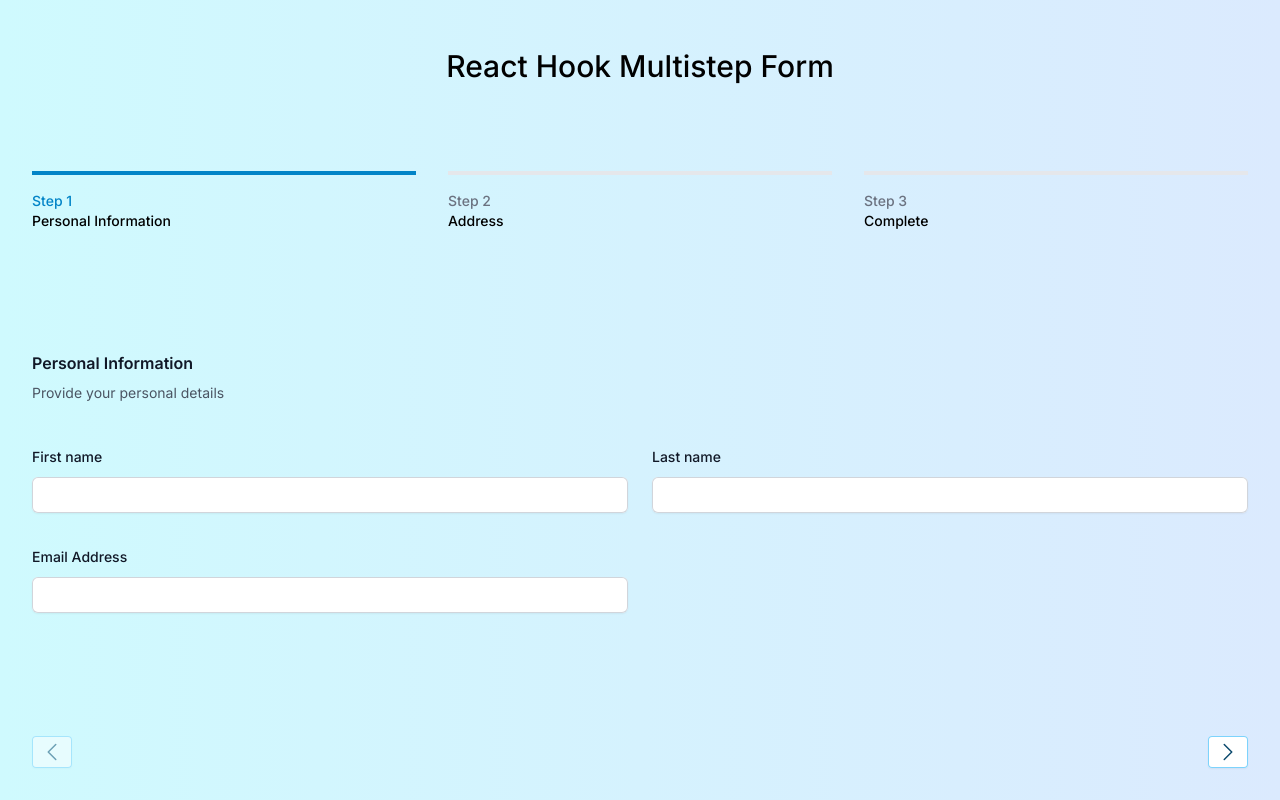
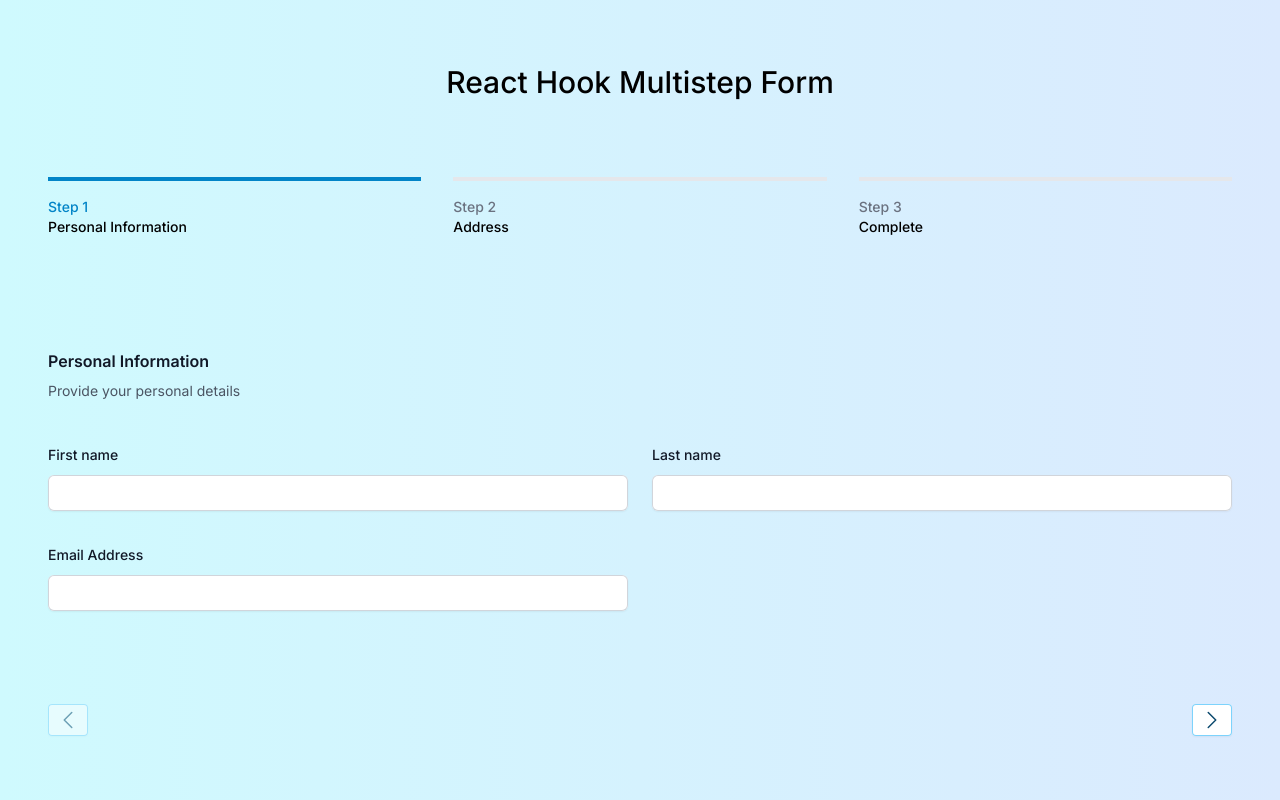
Before and after one commit to sunayanasarangi/next-multistep-form, a Next.js app: page / in a window 1280 px wide. Built offline with nearby package versions, Linux system fonts and the light colour scheme.

Commit message:
adjusted css

```diff
--- a/src/components/form.tsx
+++ b/src/components/form.tsx
@@ -176,7 +176,7 @@ export default function Form() {
   };
 
   return (
-    <section className="absolute inset-0 flex flex-col justify-between p-8">
+    <section className="absolute inset-0 flex flex-col justify-between p-12">
       <h1 className="text-3xl font-medium capitalize mb-8 text-center py-4">
         React Hook Multistep Form
       </h1>
@@ -442,7 +442,7 @@ export default function Form() {
         )}
       </form>
 
-      <div className="mt-8 pt-5">
+      <div className="mt-4 pt-4 mb-4">
         <div className="flex justify-between">
           <button
             type="button"
```
